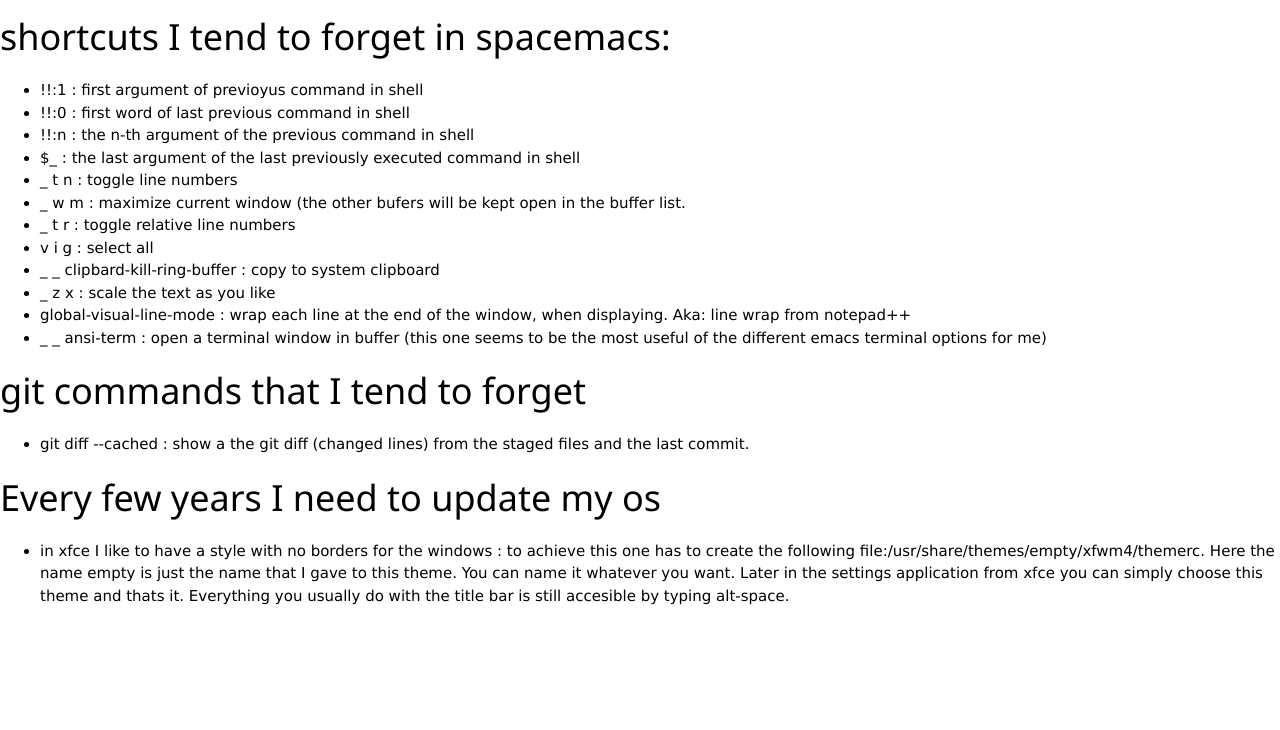
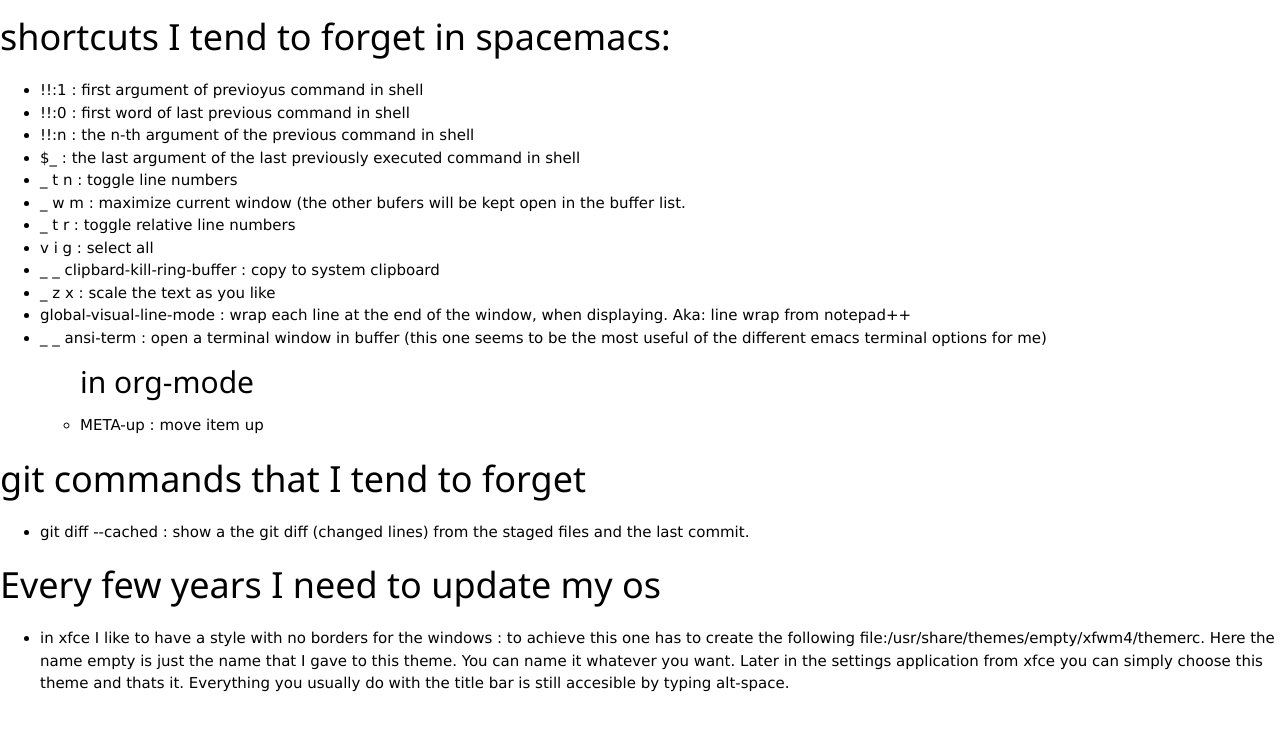
Before and after one commit to fincarGit/fincarGit.github.io, a plain HTML site: page index.html in a window 1280 px wide. Drawn offline with nearby package versions, Linux system fonts and the light colour scheme.

Commit message:
shortcut added

```diff
--- a/index.html
+++ b/index.html
@@ -18,6 +18,11 @@
             <li>_ z x : scale the text as you like</li>
             <li> global-visual-line-mode : wrap each line at the end of the window, when displaying. Aka: line wrap from notepad++ </li>
             <li>_ _ ansi-term : open a terminal window in buffer (this one seems to be the most useful of the different emacs terminal options for me)</li>
+            <ul>
+                <h2>in org-mode</h2>
+                <li>META-up : move item up</li>
+            </ul>
+
         </ul>
         <h1>git commands that I tend to forget</h1>
         <ul>
```
